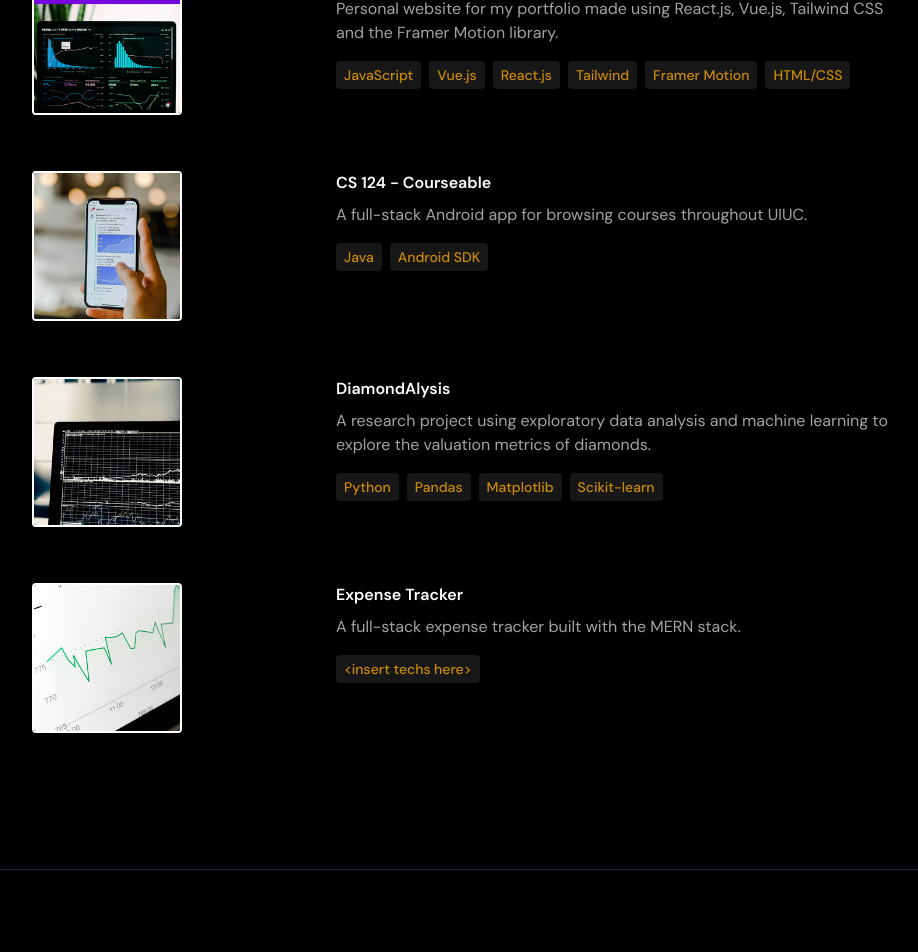
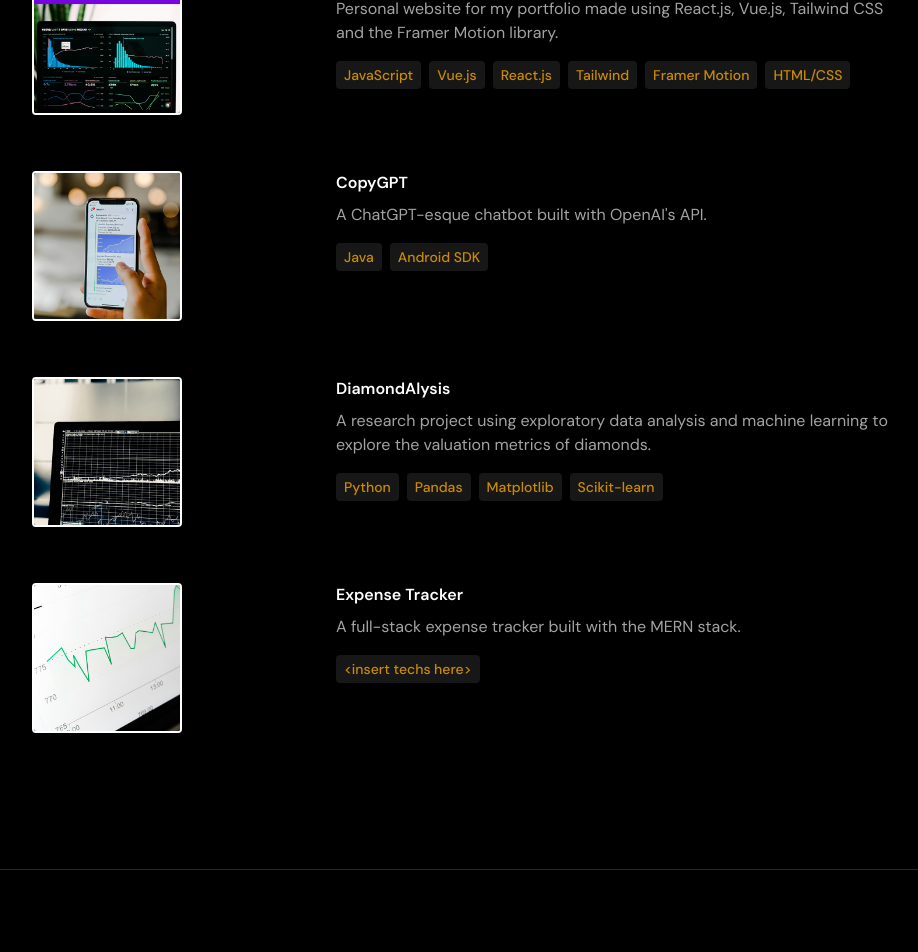
Before and after one commit to dilanchoksi/personal-website, a React (Vite) app: page / in a window 1280 px wide. Shown: the part 3296-4248 px from the top of the page, without its empty margins (168-1086 px from the left). Built offline with nearby package versions, Linux system fonts and the light colour scheme.

Commit message:
navbar adjustments

```diff
--- a/src/components/Navbar.jsx
+++ b/src/components/Navbar.jsx
@@ -86,7 +86,7 @@ const Navbar = () => {
               <a
                 href={tab.href}
                 onClick={toggleMenu}
-                className="inline-block hover:scale-105 duration-200 hover:text-red-500 tracking-wide text-lg md:text-xl"
+                className="inline-block transition-transform duration-200 hover:scale-110 hover:text-red-500 tracking-wide text-lg md:text-xl"
               >
                 {tab.tabName}
               </a>
--- a/src/constants/constants.js
+++ b/src/constants/constants.js
@@ -100,10 +100,9 @@ export const PROJECTS = [
     ],
   },
   {
-    title: "CS 124 - Courseable",
+    title: "CopyGPT",
     image: project2,
-    description:
-      "A full-stack Android app for browsing courses throughout UIUC.",
+    description: "A ChatGPT-esque chatbot built with OpenAI's API.",
     technologies: ["Java", "Android SDK"],
   },
   {
```
